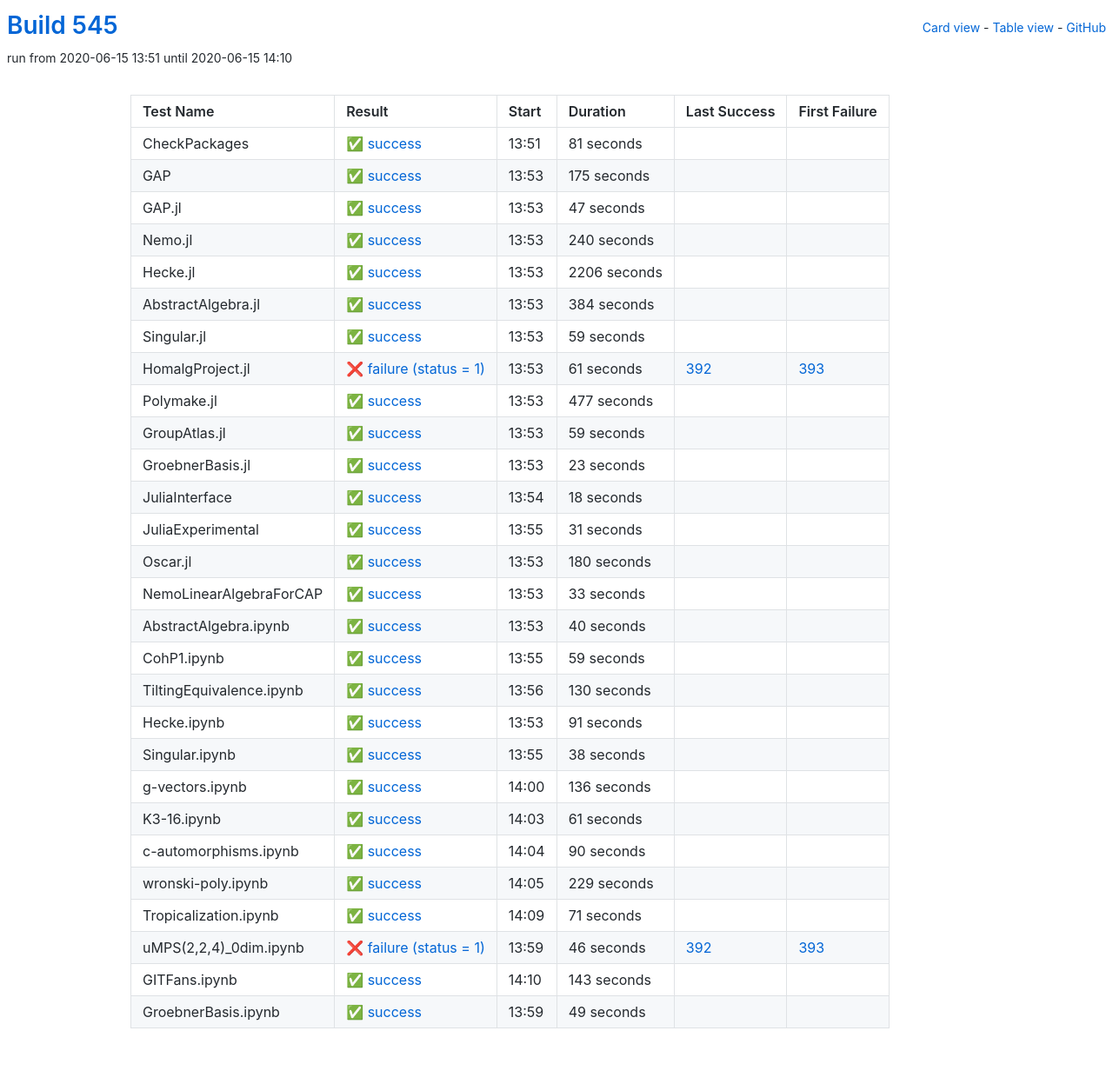
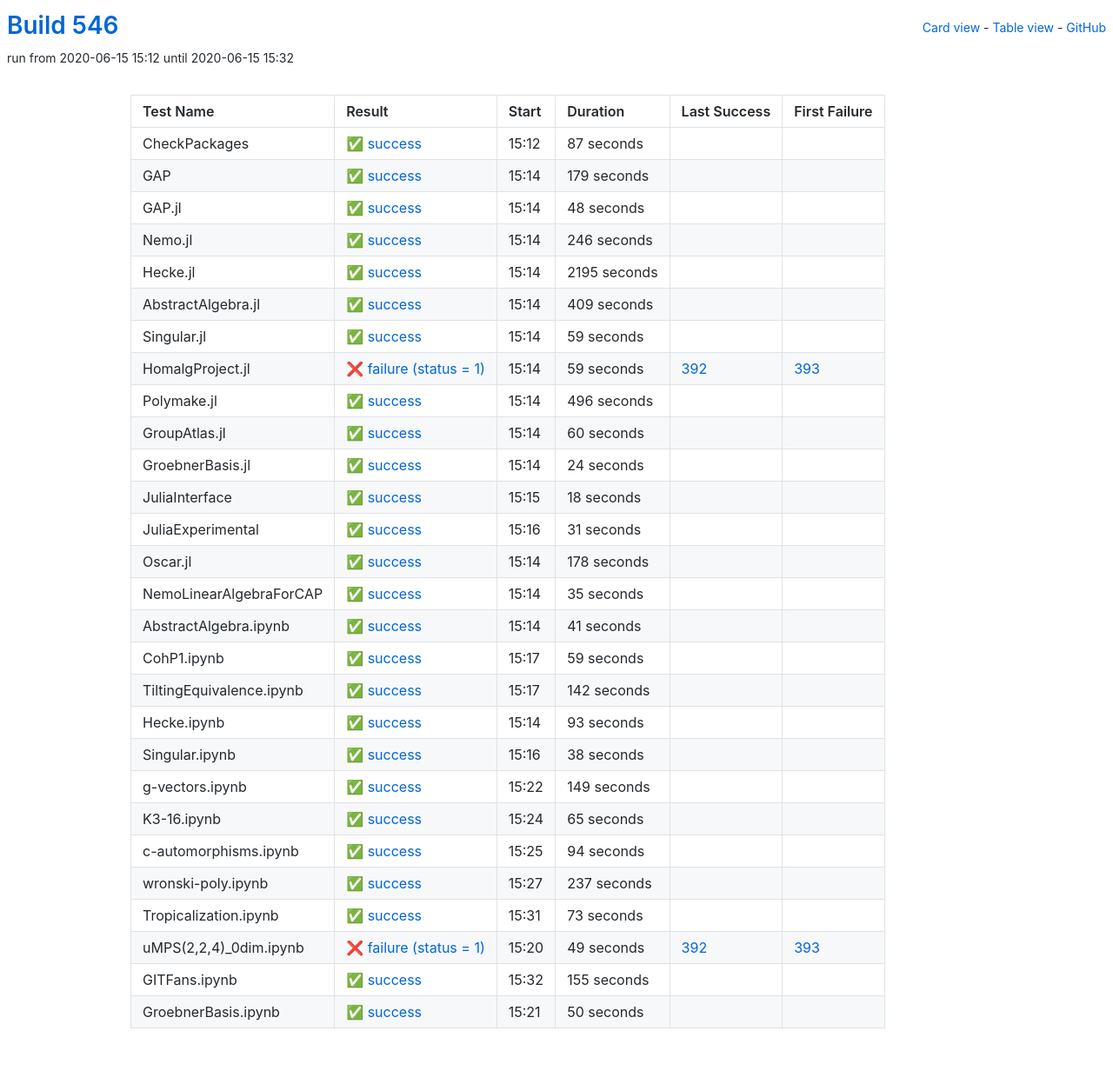
Before and after one commit to oscar-system/oscar-ci-status-1.4, a Jekyll site: the page built from table.html, in a window 1280 px wide. Shown: the whole page at 87% size. Built offline with Jekyll 4.4.1, drawn with Linux system fonts in a browser that asks for light colours.

Commit message:
Build #546

```diff
--- a/_data/ci.yml
+++ b/_data/ci.yml
@@ -1,6 +1,6 @@
 ---
-build: 545
-build_url: https://oscarci.mathematik.uni-kl.de/job/oscar-julia-1.4/545/
+build: 546
+build_url: https://oscarci.mathematik.uni-kl.de/job/oscar-julia-1.4/546/
 job: oscar-julia-1.4
 organization: oscar-system
 repo: oscar-ci-status-1.4
@@ -8,80 +8,80 @@ repourl: https://github.com/oscar-system/oscar-ci-status-1.4
 tests:
 - name: CheckPackages
   id: checkpackages
-  log: https://oscarci.mathematik.uni-kl.de/job/oscar-julia-1.4/545/artifact/logs/build-545/CheckPackages.log
-  start: 2020-06-15 13:51
+  log: https://oscarci.mathematik.uni-kl.de/job/oscar-julia-1.4/546/artifact/logs/build-546/CheckPackages.log
+  start: 2020-06-15 15:12
   success: true
   exitcode: 0
   status: success
-  duration: 81
+  duration: 87
   last_success: false
   last_success_url:
   first_failure: false
   first_failure_url:
 - name: GAP
   id: gap
-  log: https://oscarci.mathematik.uni-kl.de/job/oscar-julia-1.4/545/artifact/logs/build-545/GAP.log
-  start: 2020-06-15 13:53
+  log: https://oscarci.mathematik.uni-kl.de/job/oscar-julia-1.4/546/artifact/logs/build-546/GAP.log
+  start: 2020-06-15 15:14
   success: true
   exitcode: 0
   status: success
-  duration: 175
+  duration: 179
   last_success: false
   last_success_url:
   first_failure: false
   first_failure_url:
 - name: GAP.jl
   id: gap-jl
-  log: https://oscarci.mathematik.uni-kl.de/job/oscar-julia-1.4/545/artifact/logs/build-545/GAP.jl.log
-  start: 2020-06-15 13:53
+  log: https://oscarci.mathematik.uni-kl.de/job/oscar-julia-1.4/546/artifact/logs/build-546/GAP.jl.log
+  start: 2020-06-15 15:14
   success: true
   exitcode: 0
   status: success
-  duration: 47
+  duration: 48
   last_success: false
   last_success_url:
   first_failure: false
   first_failure_url:
 - name: Nemo.jl
   id: nemo-jl
-  log: https://oscarci.mathematik.uni-kl.de/job/oscar-julia-1.4/545/artifact/logs/build-545/Nemo.jl.log
-  start: 2020-06-15 13:53
+  log: https://oscarci.mathematik.uni-kl.de/job/oscar-julia-1.4/546/artifact/logs/build-546/Nemo.jl.log
+  start: 2020-06-15 15:14
   success: true
   exitcode: 0
   status: success
-  duration: 240
+  duration: 246
   last_success: false
   last_success_url:
   first_failure: false
   first_failure_url:
 - name: Hecke.jl
   id: hecke-jl
-  log: https://oscarci.mathematik.uni-kl.de/job/oscar-julia-1.4/545/artifact/logs/build-545/Hecke.jl.log
-  start: 2020-06-15 13:53
+  log: https://oscarci.mathematik.uni-kl.de/job/oscar-julia-1.4/546/artifact/logs/build-546/Hecke.jl.log
+  start: 2020-06-15 15:14
   success: true
   exitcode: 0
   status: success
-  duration: 2206
+  duration: 2195
   last_success: false
   last_success_url:
   first_failure: false
   first_failure_url:
 - name: AbstractAlgebra.jl
   id: abstractalgebra-jl
-  log: https://oscarci.mathematik.uni-kl.de/job/oscar-julia-1.4/545/artifact/logs/build-545/AbstractAlgebra.jl.log
-  start: 2020-06-15 13:53
+  log: https://oscarci.mathematik.uni-kl.de/job/oscar-julia-1.4/546/artifact/logs/build-546/AbstractAlgebra.jl.log
+  start: 2020-06-15 15:14
   success: true
   exitcode: 0
   status: success
-  duration: 384
+  duration: 409
   last_success: false
   last_success_url:
   first_failure: false
   first_failure_url:
 - name: Singular.jl
   id: singular-jl
-  log: https://oscarci.mathematik.uni-kl.de/job/oscar-julia-1.4/545/artifact/logs/build-545/Singular.jl.log
-  start: 2020-06-15 13:53
+  log: https://oscarci.mathematik.uni-kl.de/job/oscar-julia-1.4/546/artifact/logs/build-546/Singular.jl.log
+  start: 2020-06-15 15:14
   success: true
   exitcode: 0
   status: success
@@ -92,56 +92,56 @@ tests:
   first_failure_url:
 - name: HomalgProject.jl
   id: homalgproject-jl
-  log: https://oscarci.mathematik.uni-kl.de/job/oscar-julia-1.4/545/artifact/logs/build-545/HomalgProject.jl.log
-  start: 2020-06-15 13:53
+  log: https://oscarci.mathematik.uni-kl.de/job/oscar-julia-1.4/546/artifact/logs/build-546/HomalgProject.jl.log
+  start: 2020-06-15 15:14
   success: false
   exitcode: 1
   status: failure
-  duration: 61
+  duration: 59
   last_success: 392
   last_success_url: https://oscarci.mathematik.uni-kl.de/job/oscar-julia-1.4/392/
   first_failure: 393
   first_failure_url: https://oscarci.mathematik.uni-kl.de/job/oscar-julia-1.4/393/
 - name: Polymake.jl
   id: polymake-jl
-  log: https://oscarci.mathematik.uni-kl.de/job/oscar-julia-1.4/545/artifact/logs/build-545/Polymake.jl.log
-  start: 2020-06-15 13:53
+  log: https://oscarci.mathematik.uni-kl.de/job/oscar-julia-1.4/546/artifact/logs/build-546/Polymake.jl.log
+  start: 2020-06-15 15:14
   success: true
   exitcode: 0
   status: success
-  duration: 477
+  duration: 496
   last_success: false
   last_success_url:
   first_failure: false
   first_failure_url:
 - name: GroupAtlas.jl
   id: groupatlas-jl
-  log: https://oscarci.mathematik.uni-kl.de/job/oscar-julia-1.4/545/artifact/logs/build-545/GroupAtlas.jl.log
-  start: 2020-06-15 13:53
+  log: https://oscarci.mathematik.uni-kl.de/job/oscar-julia-1.4/546/artifact/logs/build-546/GroupAtlas.jl.log
+  start: 2020-06-15 15:14
   success: true
   exitcode: 0
   status: success
-  duration: 59
+  duration: 60
   last_success: false
   last_success_url:
   first_failure: false
   first_failure_url:
 - name: GroebnerBasis.jl
   id: groebnerbasis-jl
-  log: https://oscarci.mathematik.uni-kl.de/job/oscar-julia-1.4/545/artifact/logs/build-545/GroebnerBasis.jl.log
-  start: 2020-06-15 13:53
+  log: https://oscarci.mathematik.uni-kl.de/job/oscar-julia-1.4/546/artifact/logs/build-546/GroebnerBasis.jl.log
+  start: 2020-06-15 15:14
   success: true
   exitcode: 0
   status: success
-  duration: 23
+  duration: 24
   last_success: false
   last_success_url:
   first_failure: false
   first_failure_url:
 - name: JuliaInterface
   id: juliainterface
-  log: https://oscarci.mathematik.uni-kl.de/job/oscar-julia-1.4/545/artifact/logs/build-545/JuliaInterface.log
-  start: 2020-06-15 13:54
+  log: https://oscarci.mathematik.uni-kl.de/job/oscar-julia-1.4/546/artifact/logs/build-546/JuliaInterface.log
+  start: 2020-06-15 15:15
   success: true
   exitcode: 0
   status: success
@@ -152,8 +152,8 @@ tests:
   first_failure_url:
 - name: JuliaExperimental
   id: juliaexperimental
-  log: https://oscarci.mathematik.uni-kl.de/job/oscar-julia-1.4/545/artifact/logs/build-545/JuliaExperimental.log
-  start: 2020-06-15 13:55
+  log: https://oscarci.mathematik.uni-kl.de/job/oscar-julia-1.4/546/artifact/logs/build-546/JuliaExperimental.log
+  start: 2020-06-15 15:16
   success: true
   exitcode: 0
   status: success
@@ -164,44 +164,44 @@ tests:
   first_failure_url:
 - name: Oscar.jl
   id: oscar-jl
-  log: https://oscarci.mathematik.uni-kl.de/job/oscar-julia-1.4/545/artifact/logs/build-545/Oscar.jl.log
-  start: 2020-06-15 13:53
+  log: https://oscarci.mathematik.uni-kl.de/job/oscar-julia-1.4/546/artifact/logs/build-546/Oscar.jl.log
+  start: 2020-06-15 15:14
   success: true
   exitcode: 0
   status: success
-  duration: 180
+  duration: 178
   last_success: false
   last_success_url:
   first_failure: false
   first_failure_url:
 - name: NemoLinearAlgebraForCAP
   id: nemolinearalgebraforcap
-  log: https://oscarci.mathematik.uni-kl.de/job/oscar-julia-1.4/545/artifact/logs/build-545/NemoLinearAlgebraForCAP.log
-  start: 2020-06-15 13:53
+  log: https://oscarci.mathematik.uni-kl.de/job/oscar-julia-1.4/546/artifact/logs/build-546/NemoLinearAlgebraForCAP.log
+  start: 2020-06-15 15:14
   success: true
   exitcode: 0
   status: success
-  duration: 33
+  duration: 35
   last_success: false
   last_success_url:
   first_failure: false
   first_failure_url:
 - name: AbstractAlgebra.ipynb
   id: abstractalgebra-ipynb
-  log: https://oscarci.mathematik.uni-kl.de/job/oscar-julia-1.4/545/artifact/logs/build-545/AbstractAlgebra.ipynb.log
-  start: 2020-06-15 13:53
+  log: https://oscarci.mathematik.uni-kl.de/job/oscar-julia-1.4/546/artifact/logs/build-546/AbstractAlgebra.ipynb.log
+  start: 2020-06-15 15:14
   success: true
   exitcode: 0
   status: success
-  duration: 40
+  duration: 41
   last_success: false
   last_success_url:
   first_failure: false
   first_failure_url:
 - name: CohP1.ipynb
   id: cohp1-ipynb
-  log: https://oscarci.mathematik.uni-kl.de/job/oscar-julia-1.4/545/artifact/logs/build-545/CohP1.ipynb.log
-  start: 2020-06-15 13:55
+  log: https://oscarci.mathematik.uni-kl.de/job/oscar-julia-1.4/546/artifact/logs/build-546/CohP1.ipynb.log
+  start: 2020-06-15 15:17
   success: true
   exitcode: 0
   status: success
@@ -212,32 +212,32 @@ tests:
   first_failure_url:
 - name: TiltingEquivalence.ipynb
   id: tiltingequivalence-ipynb
-  log: https://oscarci.mathematik.uni-kl.de/job/oscar-julia-1.4/545/artifact/logs/build-545/TiltingEquivalence.ipynb.log
-  start: 2020-06-15 13:56
+  log: https://oscarci.mathematik.uni-kl.de/job/oscar-julia-1.4/546/artifact/logs/build-546/TiltingEquivalence.ipynb.log
+  start: 2020-06-15 15:17
   success: true
   exitcode: 0
   status: success
-  duration: 130
+  duration: 142
   last_success: false
   last_success_url:
   first_failure: false
   first_failure_url:
 - name: Hecke.ipynb
   id: hecke-ipynb
-  log: https://oscarci.mathematik.uni-kl.de/job/oscar-julia-1.4/545/artifact/logs/build-545/Hecke.ipynb.log
-  start: 2020-06-15 13:53
+  log: https://oscarci.mathematik.uni-kl.de/job/oscar-julia-1.4/546/artifact/logs/build-546/Hecke.ipynb.log
+  start: 2020-06-15 15:14
   success: true
   exitcode: 0
   status: success
-  duration: 91
+  duration: 93
   last_success: false
   last_success_url:
   first_failure: false
   first_failure_url:
 - name: Singular.ipynb
   id: singular-ipynb
-  log: https://oscarci.mathematik.uni-kl.de/job/oscar-julia-1.4/545/artifact/logs/build-545/Singular.ipynb.log
-  start: 2020-06-15 13:55
+  log: https://oscarci.mathematik.uni-kl.de/job/oscar-julia-1.4/546/artifact/logs/build-546/Singular.ipynb.log
+  start: 2020-06-15 15:16
   success: true
   exitcode: 0
   status: success
@@ -248,96 +248,96 @@ tests:
   first_failure_url:
 - name: g-vectors.ipynb
   id: g-vectors-ipynb
-  log: https://oscarci.mathematik.uni-kl.de/job/oscar-julia-1.4/545/artifact/logs/build-545/g-vectors.ipynb.log
-  start: 2020-06-15 14:00
+  log: https://oscarci.mathematik.uni-kl.de/job/oscar-julia-1.4/546/artifact/logs/build-546/g-vectors.ipynb.log
+  start: 2020-06-15 15:22
   success: true
   exitcode: 0
   status: success
-  duration: 136
+  duration: 149
   last_success: false
   last_success_url:
   first_failure: false
   first_failure_url:
 - name: K3-16.ipynb
   id: k3-16-ipynb
-  log: https://oscarci.mathematik.uni-kl.de/job/oscar-julia-1.4/545/artifact/logs/build-545/K3-16.ipynb.log
-  start: 2020-06-15 14:03
+  log: https://oscarci.mathematik.uni-kl.de/job/oscar-julia-1.4/546/artifact/logs/build-546/K3-16.ipynb.log
+  start: 2020-06-15 15:24
   success: true
   exitcode: 0
   status: success
-  duration: 61
+  duration: 65
   last_success: false
   last_success_url:
   first_failure: false
   first_failure_url:
 - name: c-automorphisms.ipynb
   id: c-automorphisms-ipynb
-  log: https://oscarci.mathematik.uni-kl.de/job/oscar-julia-1.4/545/artifact/logs/build-545/c-automorphisms.ipynb.log
-  start: 2020-06-15 14:04
+  log: https://oscarci.mathematik.uni-kl.de/job/oscar-julia-1.4/546/artifact/logs/build-546/c-automorphisms.ipynb.log
+  start: 2020-06-15 15:25
   success: true
   exitcode: 0
   status: success
-  duration: 90
+  duration: 94
   last_success: false
   last_success_url:
   first_failure: false
   first_failure_url:
 - name: wronski-poly.ipynb
   id: wronski-poly-ipynb
-  log: https://oscarci.mathematik.uni-kl.de/job/oscar-julia-1.4/545/artifact/logs/build-545/wronski-poly.ipynb.log
-  start: 2020-06-15 14:05
+  log: https://oscarci.mathematik.uni-kl.de/job/oscar-julia-1.4/546/artifact/logs/build-546/wronski-poly.ipynb.log
+  start: 2020-06-15 15:27
   success: true
   exitcode: 0
   status: success
-  duration: 229
+  duration: 237
   last_success: false
   last_success_url:
   first_failure: false
   first_failure_url:
 - name: Tropicalization.ipynb
   id: tropicalization-ipynb
-  log: https://oscarci.mathematik.uni-kl.de/job/oscar-julia-1.4/545/artifact/logs/build-545/Tropicalization.ipynb.log
-  start: 2020-06-15 14:09
+  log: https://oscarci.mathematik.uni-kl.de/job/oscar-julia-1.4/546/artifact/logs/build-546/Tropicalization.ipynb.log
+  start: 2020-06-15 15:31
   success: true
   exitcode: 0
   status: success
-  duration: 71
+  duration: 73
   last_success: false
   last_success_url:
   first_failure: false
   first_failure_url:
 - name: uMPS(2,2,4)_0dim.ipynb
   id: umps-2-2-4-0dim-ipynb
-  log: https://oscarci.mathematik.uni-kl.de/job/oscar-julia-1.4/545/artifact/logs/build-545/uMPS-2-2-4-_0dim.ipynb.log
-  start: 2020-06-15 13:59
+  log: https://oscarci.mathematik.uni-kl.de/job/oscar-julia-1.4/546/artifact/logs/build-546/uMPS-2-2-4-_0dim.ipynb.log
+  start: 2020-06-15 15:20
   success: false
   exitcode: 1
   status: failure
-  duration: 46
+  duration: 49
   last_success: 392
   last_success_url: https://oscarci.mathematik.uni-kl.de/job/oscar-julia-1.4/392/
   first_failure: 393
   first_failure_url: https://oscarci.mathematik.uni-kl.de/job/oscar-julia-1.4/393/
 - name: GITFans.ipynb
   id: gitfans-ipynb
-  log: https://oscarci.mathematik.uni-kl.de/job/oscar-julia-1.4/545/artifact/logs/build-545/GITFans.ipynb.log
-  start: 2020-06-15 14:10
+  log: https://oscarci.mathematik.uni-kl.de/job/oscar-julia-1.4/546/artifact/logs/build-546/GITFans.ipynb.log
+  start: 2020-06-15 15:32
   success: true
   exitcode: 0
   status: success
-  duration: 143
+  duration: 155
   last_success: false
   last_success_url:
   first_failure: false
   first_failure_url:
 - name: GroebnerBasis.ipynb
   id: groebnerbasis-ipynb
-  log: https://oscarci.mathematik.uni-kl.de/job/oscar-julia-1.4/545/artifact/logs/build-545/GroebnerBasis.ipynb.log
-  start: 2020-06-15 13:59
+  log: https://oscarci.mathematik.uni-kl.de/job/oscar-julia-1.4/546/artifact/logs/build-546/GroebnerBasis.ipynb.log
+  start: 2020-06-15 15:21
   success: true
   exitcode: 0
   status: success
-  duration: 49
+  duration: 50
   last_success: false
   last_success_url:
   first_failure: false
```
Also changed, not shown: README.md.
